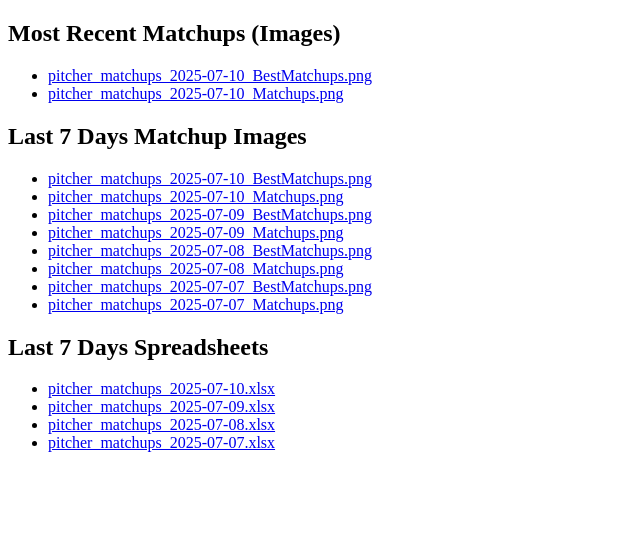
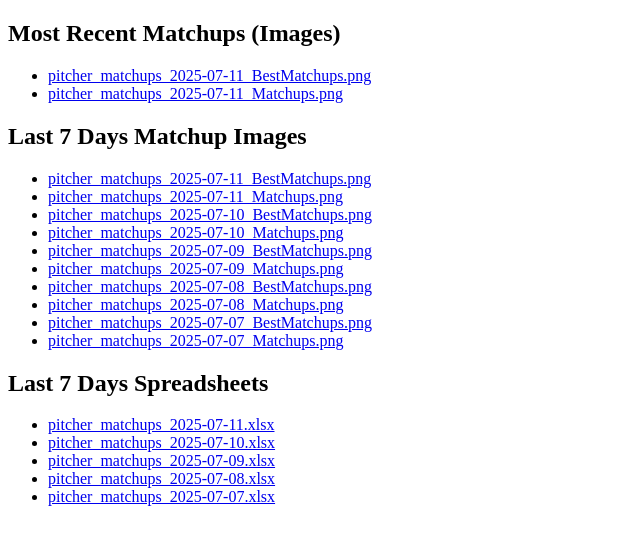
Before and after one commit to jrdogan/mlb-tools, a plain HTML site: page index.html in a window 1280 px wide. Shown: the whole page, without its empty margins (0-640 px from the left). Drawn offline with Linux system fonts and the light colour scheme.

Commit message:
Update index.html

```diff
--- a/index.html
+++ b/index.html
@@ -1,8 +1,10 @@
 <!DOCTYPE html><html><head><meta charset='utf-8'><title>MLB Matchups Index</title></head><body><h2>Most Recent Matchups (Images)</h2><ul>
-<li><a href="https://jrdogan.github.io/mlb-tools/pitcher_matchups_2025-07-10_BestMatchups.png">pitcher_matchups_2025-07-10_BestMatchups.png</a></li>
-<li><a href="https://jrdogan.github.io/mlb-tools/pitcher_matchups_2025-07-10_Matchups.png">pitcher_matchups_2025-07-10_Matchups.png</a></li>
+<li><a href="https://jrdogan.github.io/mlb-tools/pitcher_matchups_2025-07-11_BestMatchups.png">pitcher_matchups_2025-07-11_BestMatchups.png</a></li>
+<li><a href="https://jrdogan.github.io/mlb-tools/pitcher_matchups_2025-07-11_Matchups.png">pitcher_matchups_2025-07-11_Matchups.png</a></li>
 </ul>
 <h2>Last 7 Days Matchup Images</h2><ul>
+<li><a href="https://jrdogan.github.io/mlb-tools/pitcher_matchups_2025-07-11_BestMatchups.png">pitcher_matchups_2025-07-11_BestMatchups.png</a></li>
+<li><a href="https://jrdogan.github.io/mlb-tools/pitcher_matchups_2025-07-11_Matchups.png">pitcher_matchups_2025-07-11_Matchups.png</a></li>
 <li><a href="https://jrdogan.github.io/mlb-tools/pitcher_matchups_2025-07-10_BestMatchups.png">pitcher_matchups_2025-07-10_BestMatchups.png</a></li>
 <li><a href="https://jrdogan.github.io/mlb-tools/pitcher_matchups_2025-07-10_Matchups.png">pitcher_matchups_2025-07-10_Matchups.png</a></li>
 <li><a href="https://jrdogan.github.io/mlb-tools/pitcher_matchups_2025-07-09_BestMatchups.png">pitcher_matchups_2025-07-09_BestMatchups.png</a></li>
@@ -13,6 +15,7 @@
 <li><a href="https://jrdogan.github.io/mlb-tools/pitcher_matchups_2025-07-07_Matchups.png">pitcher_matchups_2025-07-07_Matchups.png</a></li>
 </ul>
 <h2>Last 7 Days Spreadsheets</h2><ul>
+<li><a href="https://jrdogan.github.io/mlb-tools/pitcher_matchups_2025-07-11.xlsx">pitcher_matchups_2025-07-11.xlsx</a></li>
 <li><a href="https://jrdogan.github.io/mlb-tools/pitcher_matchups_2025-07-10.xlsx">pitcher_matchups_2025-07-10.xlsx</a></li>
 <li><a href="https://jrdogan.github.io/mlb-tools/pitcher_matchups_2025-07-09.xlsx">pitcher_matchups_2025-07-09.xlsx</a></li>
 <li><a href="https://jrdogan.github.io/mlb-tools/pitcher_matchups_2025-07-08.xlsx">pitcher_matchups_2025-07-08.xlsx</a></li>
```
